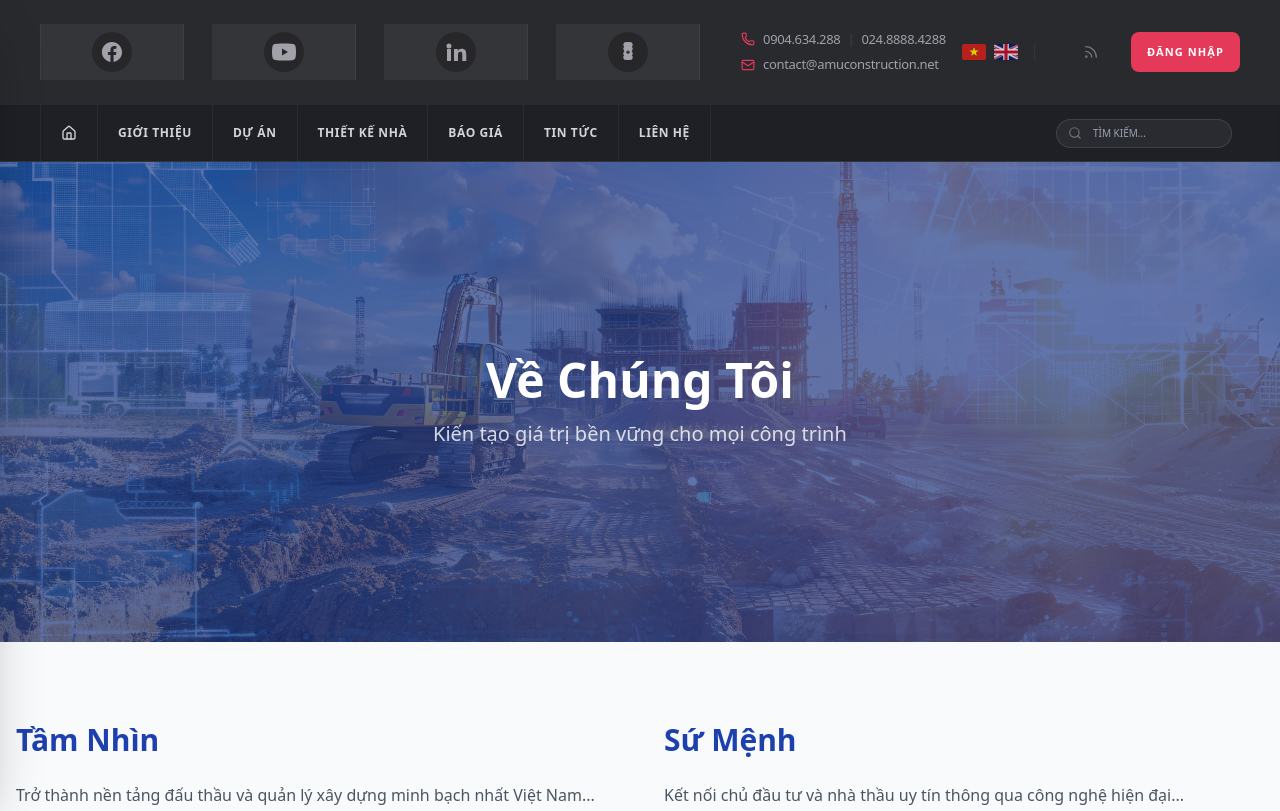
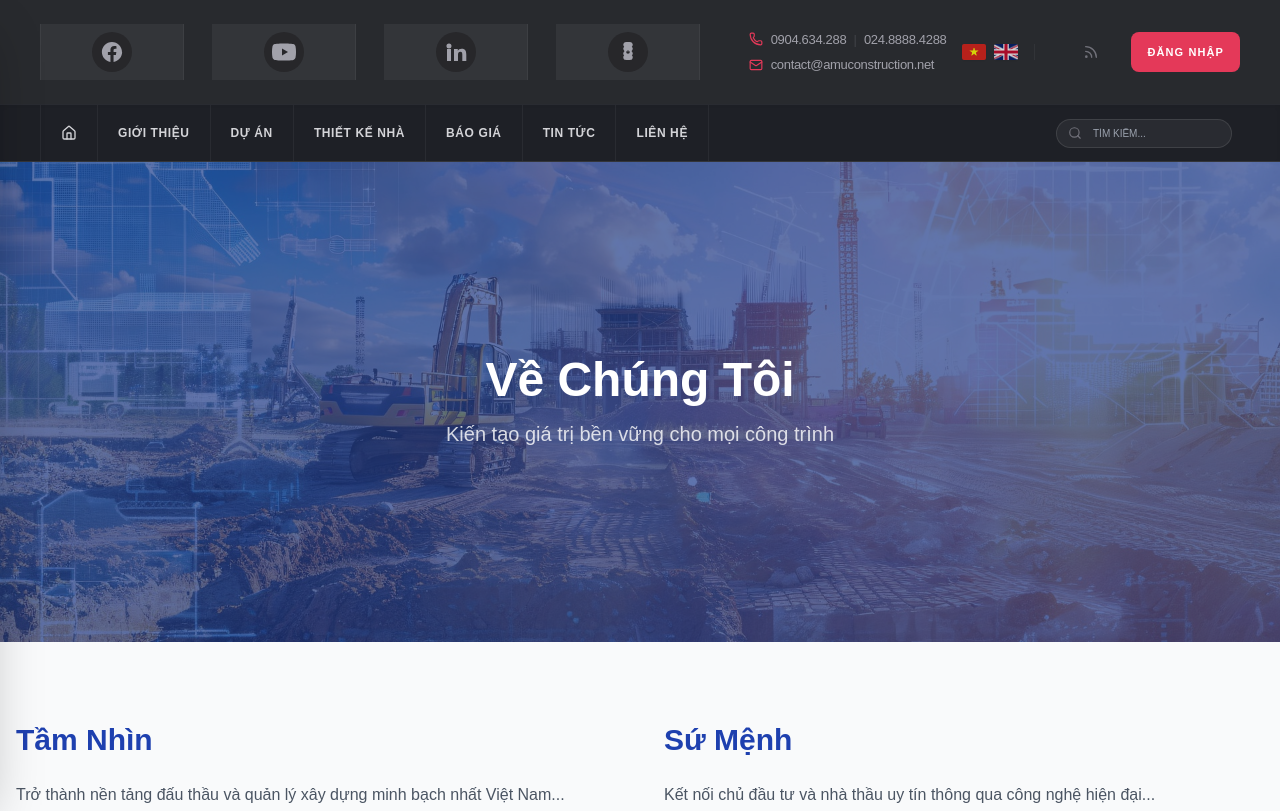
Before and after one commit to quandang08/xaydung.net-sota-group, a website: page gioi-thieu.html in a window 1280 px wide. Shown: the top 811 px of the page. Drawn offline with nearby package versions, Linux system fonts and the light colour scheme; files that its build step writes are made by us from their sources; animation ran at ten frames a second.

Commit message:
feat(ui): integrate Satoshi Variable font for enhanced premium typography

```diff
--- a/src/input.css
+++ b/src/input.css
@@ -2,7 +2,16 @@
 @tailwind components;
 @tailwind utilities;
 
-html.lenis, html.lenis body {
+@font-face {
+  font-family: "General Sans";
+  src: url("../assets/fonts/Satoshi-Variable.woff2") format("woff2-variations");
+  font-weight: 300 900;
+  font-style: normal;
+  font-display: swap;
+}
+
+html.lenis,
+html.lenis body {
   height: auto;
 }
 
@@ -18,11 +27,17 @@ html.lenis, html.lenis body {
   width: 5px;
 }
 ::-webkit-scrollbar-track {
-  background: #0A0C10;
+  background: #0a0c10;
 }
 ::-webkit-scrollbar-thumb {
-  background: #C5A059;
+  background: #c5a059;
   border-radius: 10px;
+}
+
+body {
+  font-family: 'Satoshi', sans-serif;
+  -webkit-font-smoothing: antialiased;
+  -moz-osx-font-smoothing: grayscale;
 }
 
 .sticky-active {
@@ -45,13 +60,13 @@ html.lenis, html.lenis body {
 }
 
 .swiper-pagination-bullet {
-    background: #ffffff !important;
-    opacity: 0.5;
+  background: #ffffff !important;
+  opacity: 0.5;
 }
 
 .swiper-pagination-bullet-active {
-    background: #ffffff !important;
-    opacity: 1 !important;
+  background: #ffffff !important;
+  opacity: 1 !important;
 }
 
 .benefit-card {
--- a/tailwind.config.js
+++ b/tailwind.config.js
@@ -19,6 +19,10 @@ module.exports = {
       "ipad-max": { max: "820px" },
     },
     extend: {
+      fontFamily: {
+        // 'sans': ['General Sans', 'sans-serif'],
+        'sans': ['Satoshi', 'sans-serif'],
+      },
       colors: {
         "xd-yellow": "#F2B900",
         "xd-dark": "#1A1A1A",
```
Also changed, not shown: assets/fonts/GeneralSans-Variable.woff2 (added), assets/fonts/Satoshi-Variable.woff2 (added).
